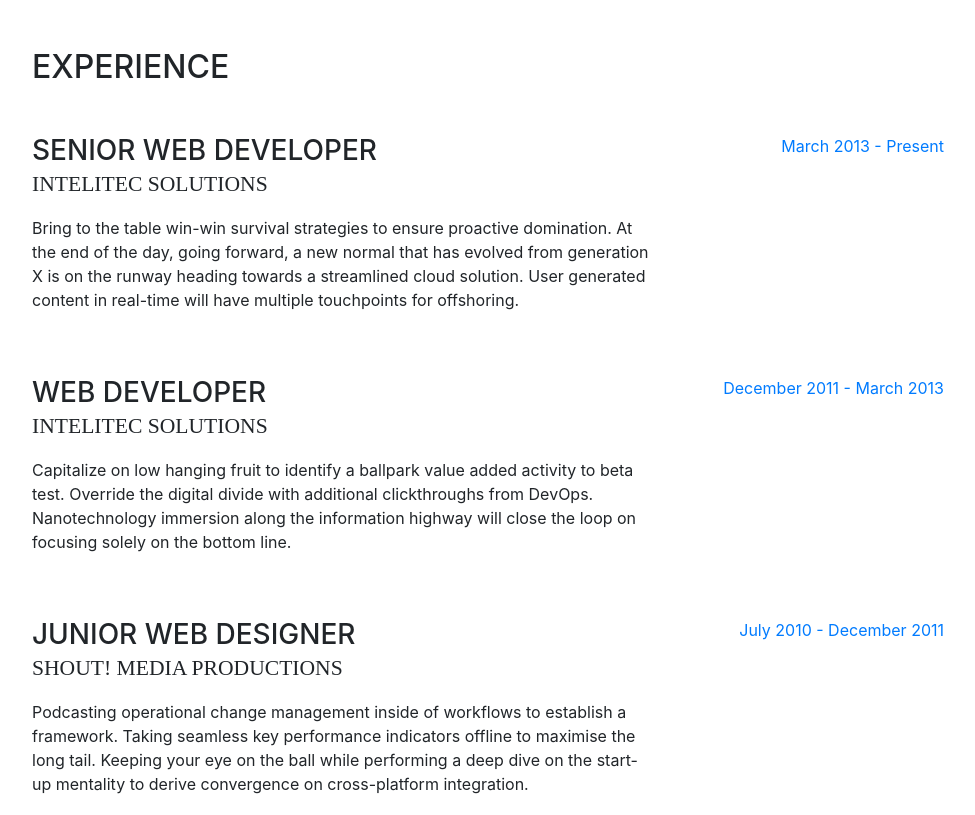
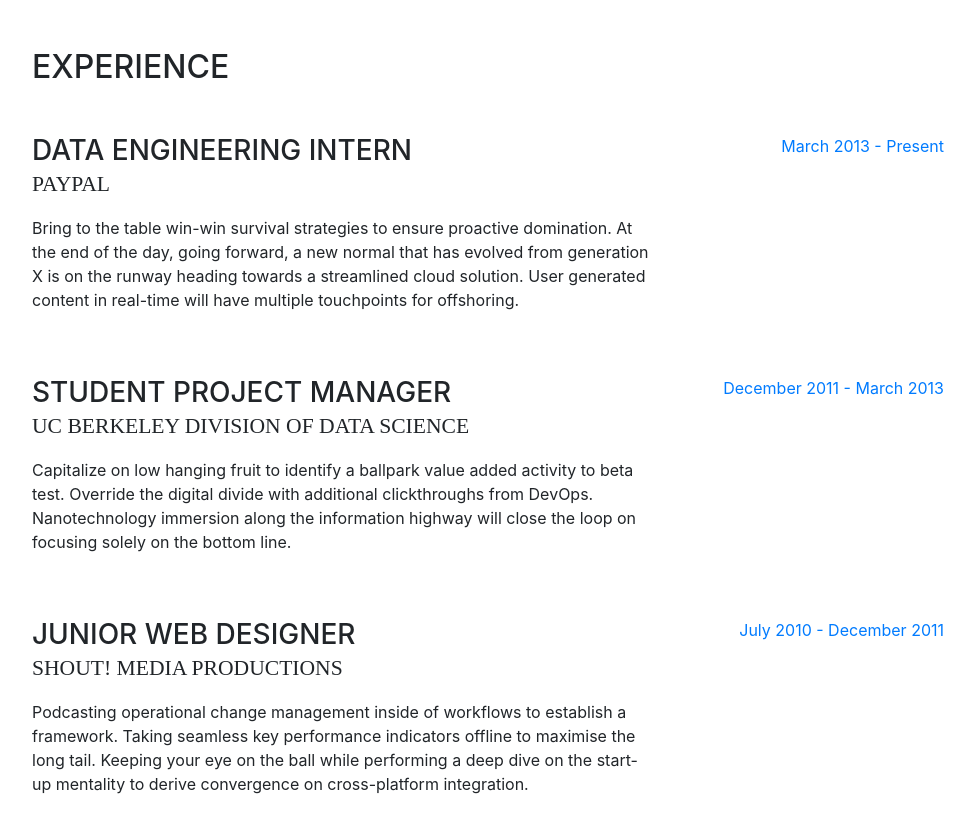
Before and after one commit to akdeo/website_template, a website with bundled scripts: page index.html in a window 1280 px wide. Shown: the part 800-1615 px from the top of the page, without its empty margins (288-1263 px from the left). Built offline with nearby package versions, Linux system fonts and the light colour scheme; a web font is replaced by a local one.

Commit message:
edited experience

```diff
--- a/index.html
+++ b/index.html
@@ -115,8 +115,8 @@
 
           <div class="resume-item d-flex flex-column flex-md-row mb-5">
             <div class="resume-content mr-auto">
-              <h3 class="mb-0">Senior Web Developer</h3>
-              <div class="subheading mb-3">Intelitec Solutions</div>
+              <h3 class="mb-0">Data Engineering Intern</h3>
+              <div class="subheading mb-3">PayPal</div>
               <p>Bring to the table win-win survival strategies to ensure proactive domination. At the end of the day, going forward, a new normal that has evolved from generation X is on the runway heading towards a streamlined cloud solution. User generated content in real-time will have multiple touchpoints for offshoring.</p>
             </div>
             <div class="resume-date text-md-right">
@@ -126,8 +126,8 @@
 
           <div class="resume-item d-flex flex-column flex-md-row mb-5">
             <div class="resume-content mr-auto">
-              <h3 class="mb-0">Web Developer</h3>
-              <div class="subheading mb-3">Intelitec Solutions</div>
+              <h3 class="mb-0">Student Project Manager</h3>
+              <div class="subheading mb-3">UC Berkeley Division of Data Science</div>
               <p>Capitalize on low hanging fruit to identify a ballpark value added activity to beta test. Override the digital divide with additional clickthroughs from DevOps. Nanotechnology immersion along the information highway will close the loop on focusing solely on the bottom line.</p>
             </div>
             <div class="resume-date text-md-right">
```
